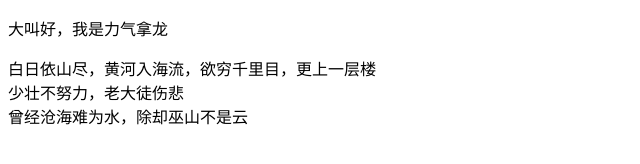
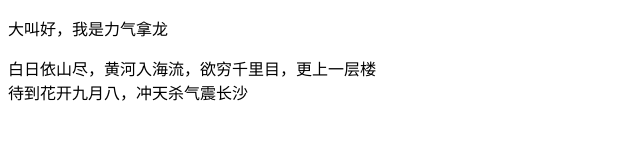
Before and after one commit to liql5870/liql, a plain HTML site: page index.html in a window 1280 px wide. Shown: the whole page, without its empty margins (0-640 px from the left). Drawn offline with Linux system fonts and the light colour scheme.

Commit message:
更改了诗句

```diff
--- a/index.html
+++ b/index.html
@@ -9,7 +9,6 @@
 <body>
     <p>大叫好，我是力气拿龙</p>
     <div>白日依山尽，黄河入海流，欲穷千里目，更上一层楼</div>
-    <div>少壮不努力，老大徒伤悲</div>
-    <div>曾经沧海难为水，除却巫山不是云</div>
+    <div>待到花开九月八，冲天杀气震长沙</div>
 </body>
 </html>
```
